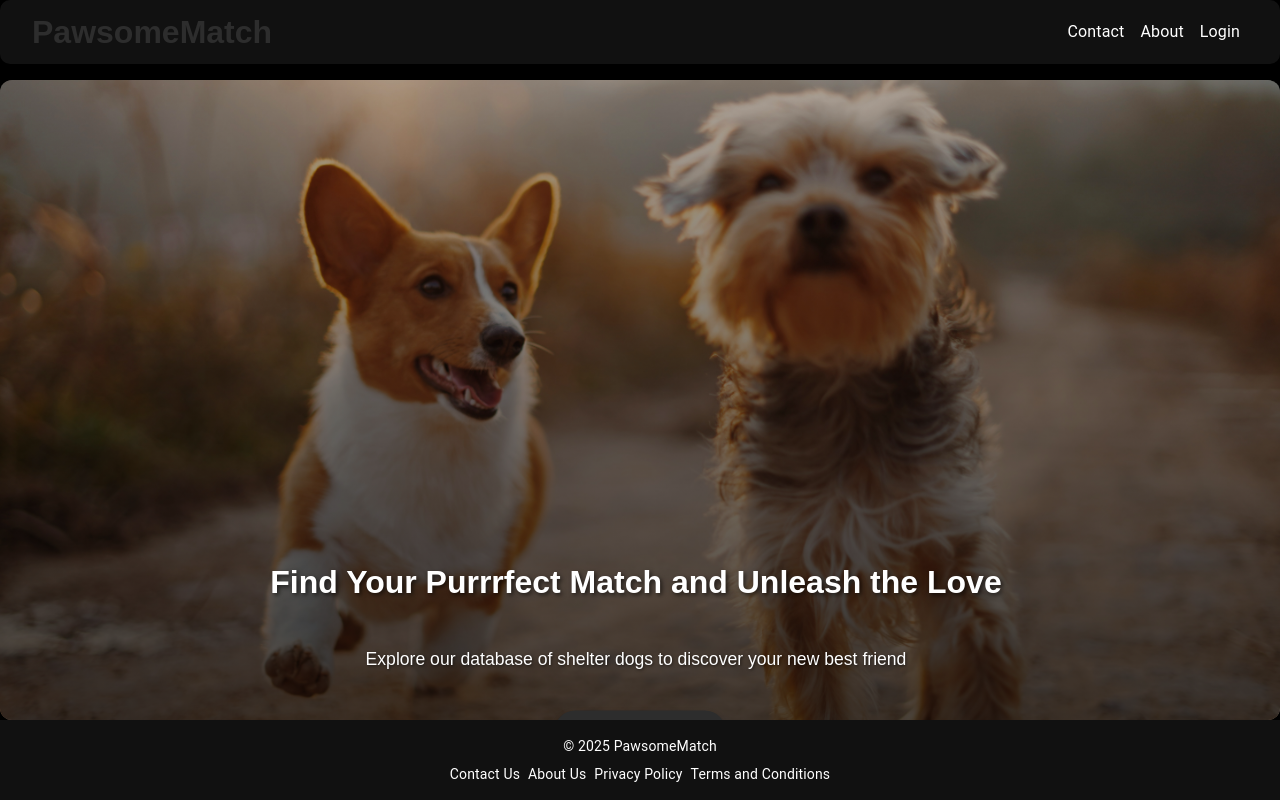
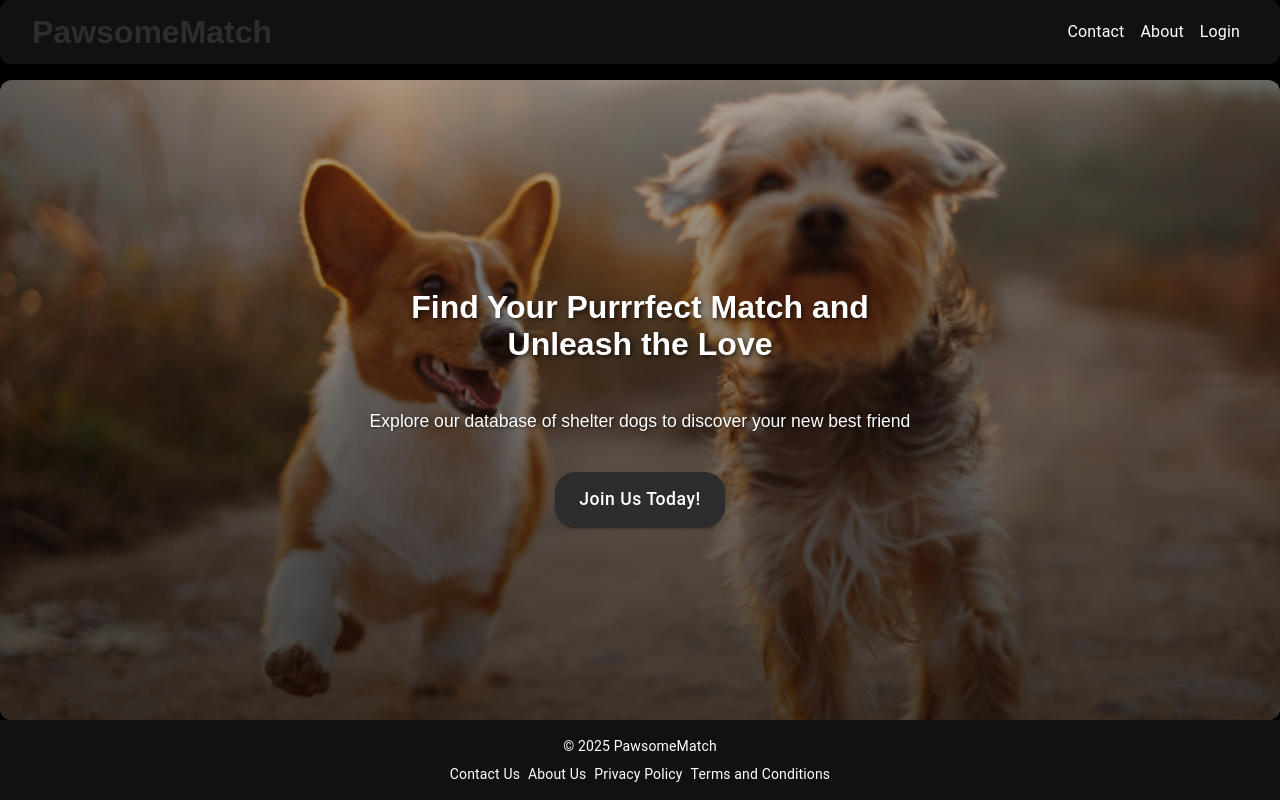
Before and after one commit to Andrew-h13/pawsome, a Next.js app: page / in a window 1280 px wide. Built offline with nearby package versions, Linux system fonts and the light colour scheme.

Commit message:
Updated hero page
On my laptop it was compressed so fixed the issue

```diff
--- a/src/layouts/ui/splash.tsx
+++ b/src/layouts/ui/splash.tsx
@@ -46,7 +46,7 @@ export default function Splash() {
           boxShadow: "0 4px 12px rgba(0, 0, 0, 0.3)",
         }}
       >
-        <Box sx={{ position: "relative", width: "100%", height: "100%" }}>
+        <Box sx={{ position: "relative", width: "100%", minHeight: "80vh" }}>
           <Image
             src="/assets/test2.jpg"
             alt="hero"
@@ -64,16 +64,12 @@ export default function Splash() {
               zIndex: 1,
             }}
           />
-
           <Box
             sx={{
               position: "absolute",
               top: "50%",
               left: "50%",
-
-              transform: isMobile
-                ? "translate(-50%, 10%)"
-                : "translate(-50%, 50%)",
+              transform: "translate(-50%, -50%)",
               textAlign: "center",
               color: "white",
               fontSize: { xs: "1.2rem", sm: "1.5rem", md: "2rem" },
@@ -82,14 +78,17 @@ export default function Splash() {
               textShadow: "2px 2px 8px rgba(0, 0, 0, 0.6)",
               zIndex: 2,
               padding: { xs: "10px", sm: "20px" },
+              display: "flex",
+              flexDirection: "column",
+              alignItems: "center",
+              justifyContent: "center",
             }}
           >
             {!isLoggedIn ? (
               <>
                 <h4
                   style={{
-                    width: isMobile ? "90vw" : "100vw",
-                    transform: "translate(-5%, 0%)",
+                    width: "100%",
                     color: "#fff",
                     textShadow: "2px 2px 4px rgba(0, 0, 0, 0.6)",
                     padding: "1rem",
@@ -104,15 +103,12 @@ export default function Splash() {
                     marginTop: 2,
                     fontSize: { xs: "1rem", sm: "1.1rem" },
                     fontWeight: "normal",
-                    width: "100vw",
+                    width: "100%",
                     color: "#fff",
                     textShadow: "1px 1px 3px rgba(0, 0, 0, 0.6)",
                     padding: "1rem",
                     borderRadius: "10px",
                     textAlign: "center",
-                    transform: isMobile
-                      ? "translate(-10%, 0%)"
-                      : "translate(-5%, 0%)",
                   }}
                 >
                   Explore our database of shelter dogs to discover your new best
@@ -138,11 +134,8 @@ export default function Splash() {
             ) : (
               <h4
                 style={{
-                  width: isMobile ? "40vh" : "100vh",
+                  width: "100%",
                   padding: "1rem",
-                  transform: isMobile
-                    ? "translate(-5%, 100%)"
-                    : "translate(-5%, 100%)",
                   color: "#fff",
                   textShadow: "2px 2px 4px rgba(0, 0, 0, 0.6)",
                   borderRadius: "10px",
```
